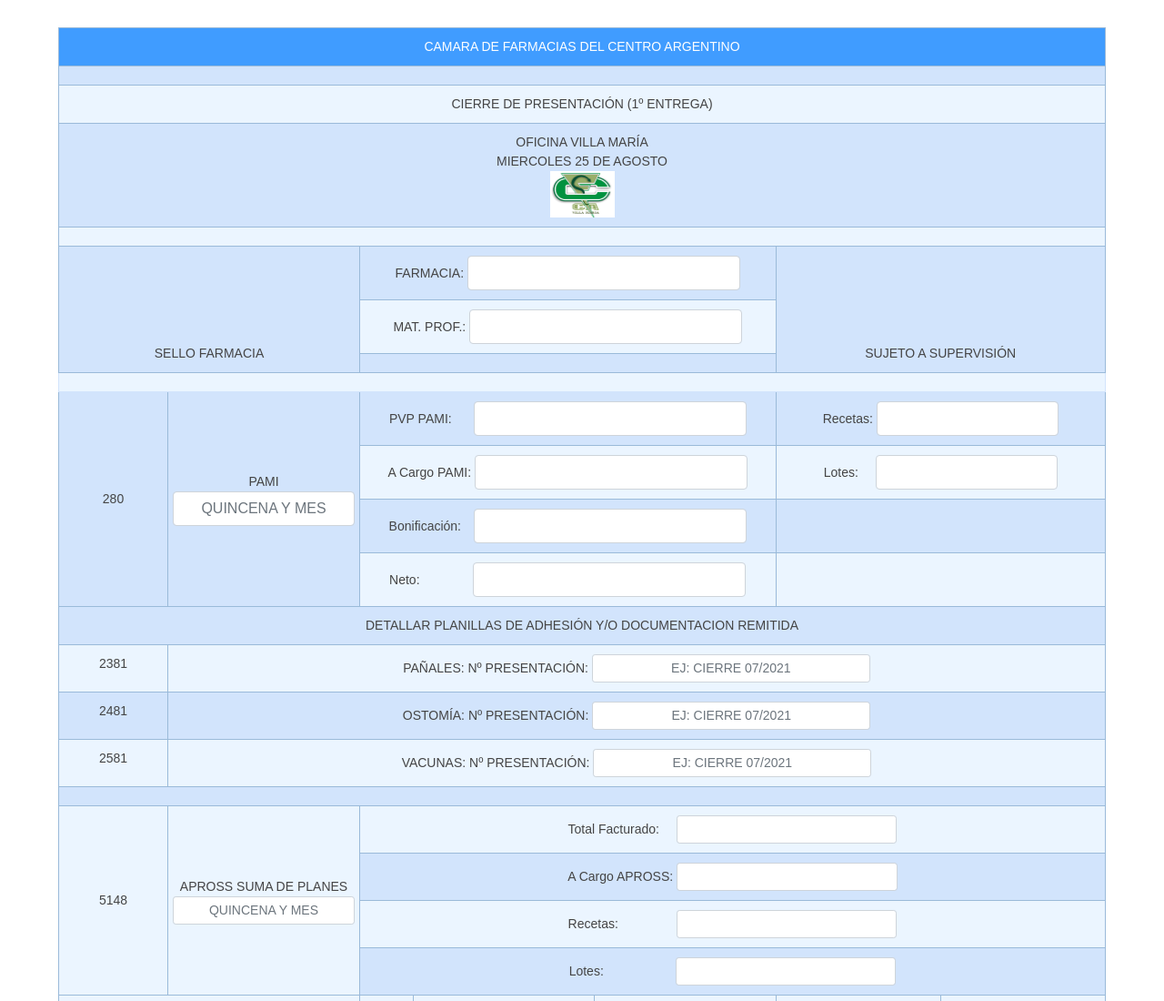
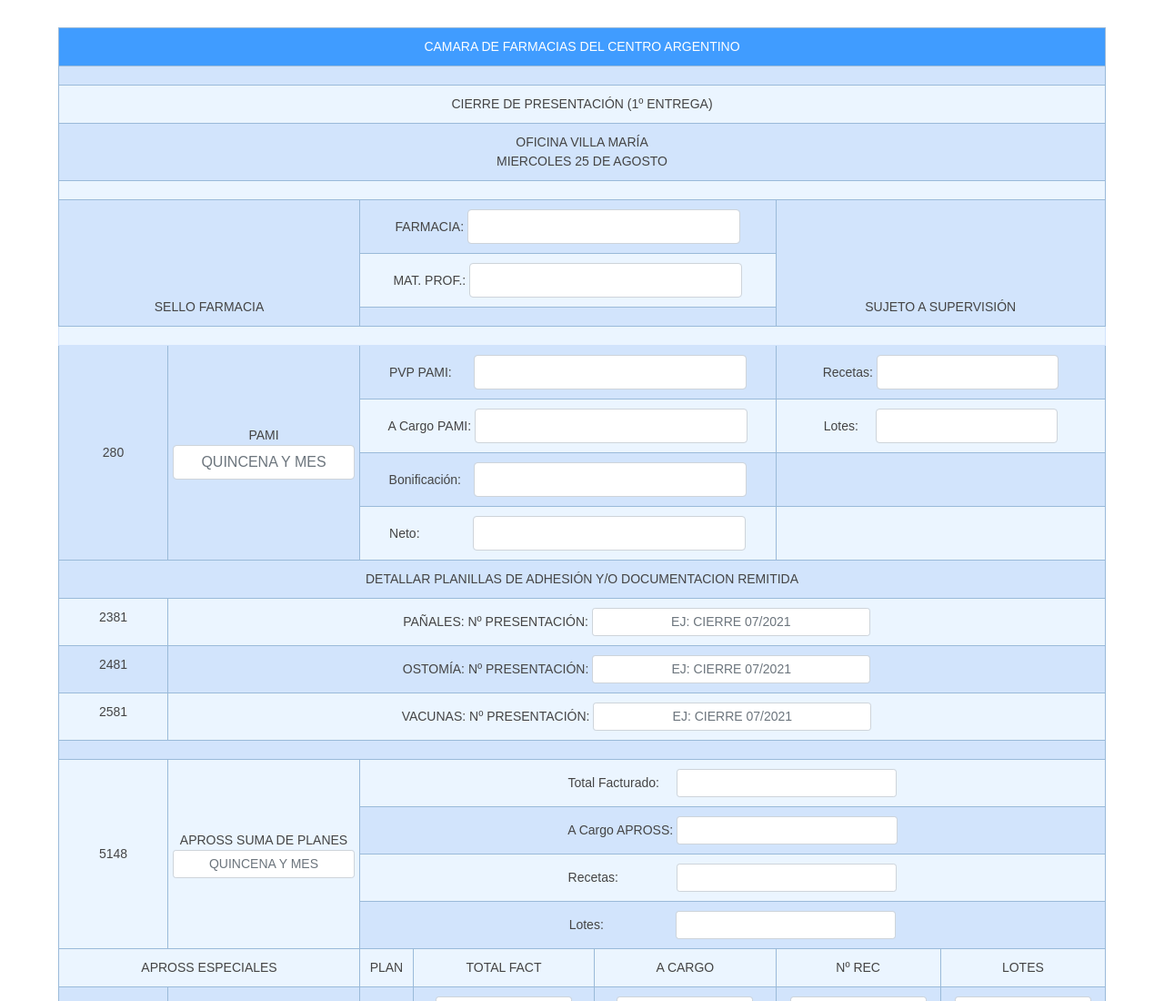
Before and after one commit to diegobisego/Camara-de-Farmacias---Planilla-1, a plain HTML site: page index.html in a window 1280 px wide. Shown: the top 1100 px of the page at 91% size. Drawn offline with nearby package versions, Linux system fonts and the light colour scheme.

Commit message:
saque la imagen

```diff
--- a/index.html
+++ b/index.html
@@ -25,7 +25,6 @@
             </tr>
             <tr>
                 <td class="tg-phtq" colspan="7">OFICINA VILLA MARÍA <span id="date-now"></span>
-                <img src="./Screenshot_1.png" alt="LOGO"></td>
             </tr>
             <tr>
                 <td class="tg-0pky" colspan="7"></td>
```
Also changed, not shown: Screenshot_1.png (deleted).
